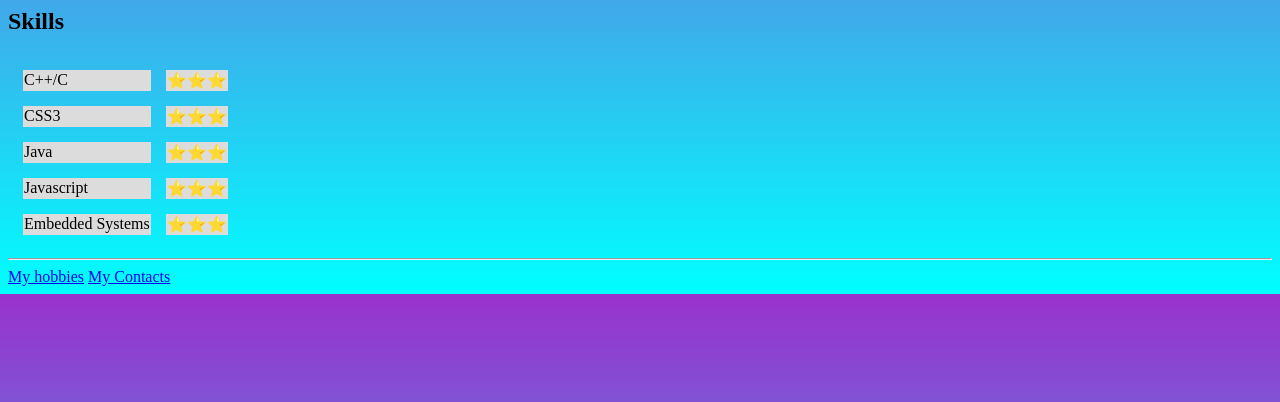
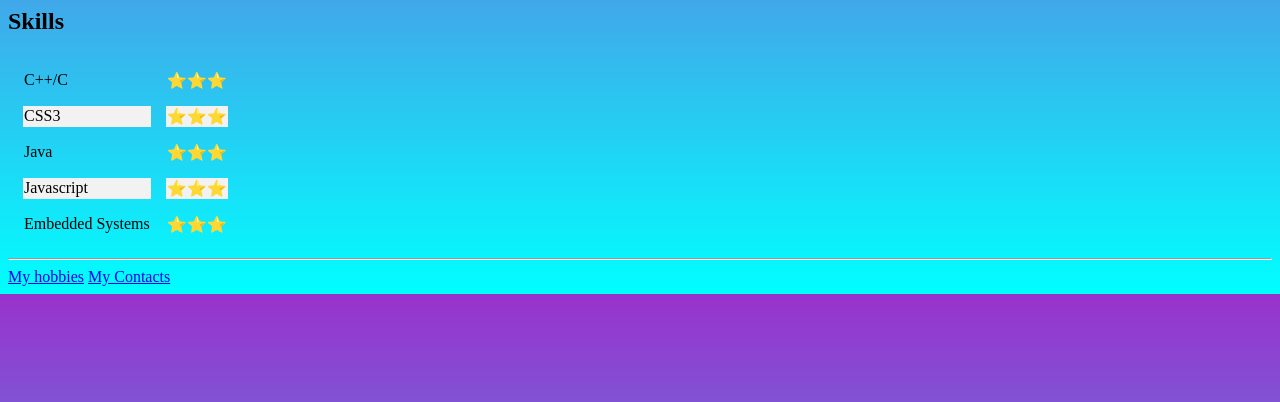
Before and after one commit to sanjai00/CV, a plain HTML site: page index.html in a window 1280 px wide. Shown: the part 396-798 px from the top of the page. Drawn offline with Linux system fonts and the light colour scheme.

Commit message:
Update index.html

```diff
--- a/index.html
+++ b/index.html
@@ -11,8 +11,8 @@
         body{
            background-image: linear-gradient(#9932CC, #00FFFF);
        }
-       tr{
-           background-color: #DCDCDC;
+        tr:nth-child(even) {
+          background-color: #f2f2f2;}
     </style>
 
     <body>
```
